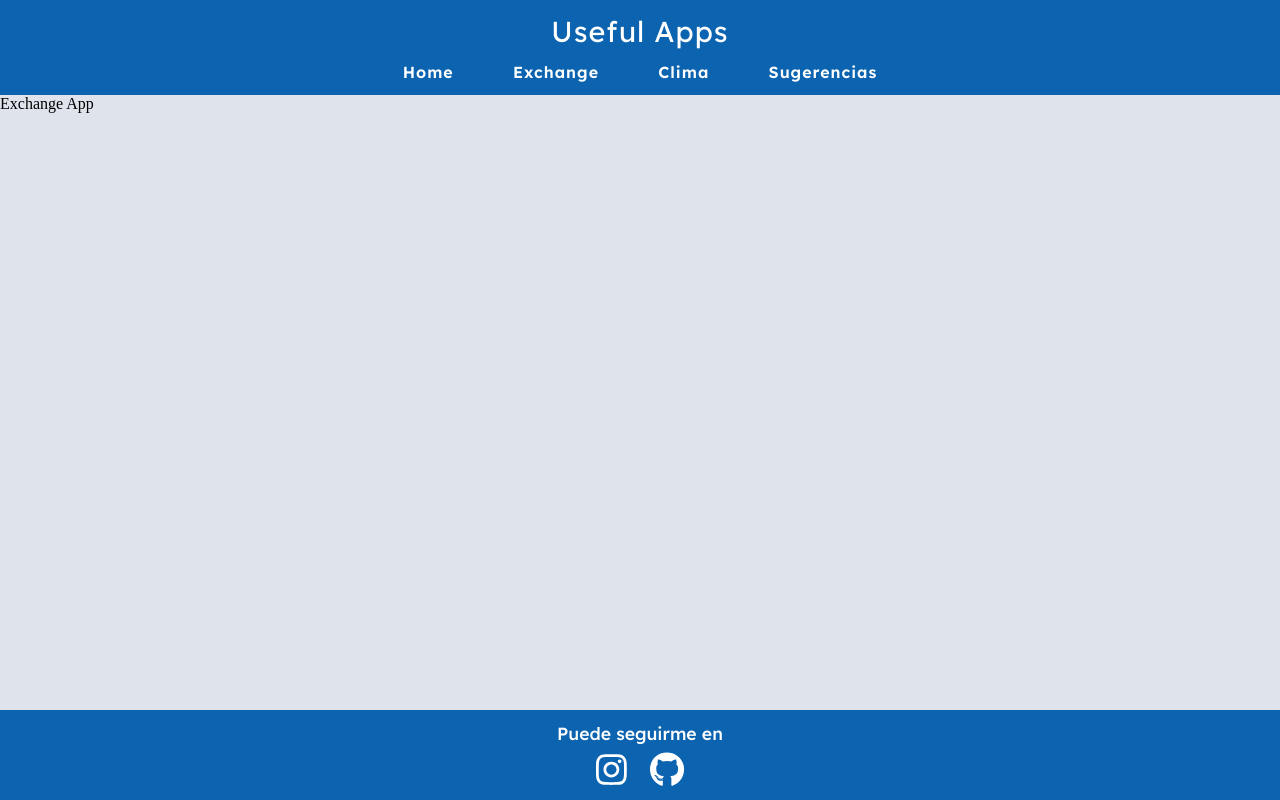
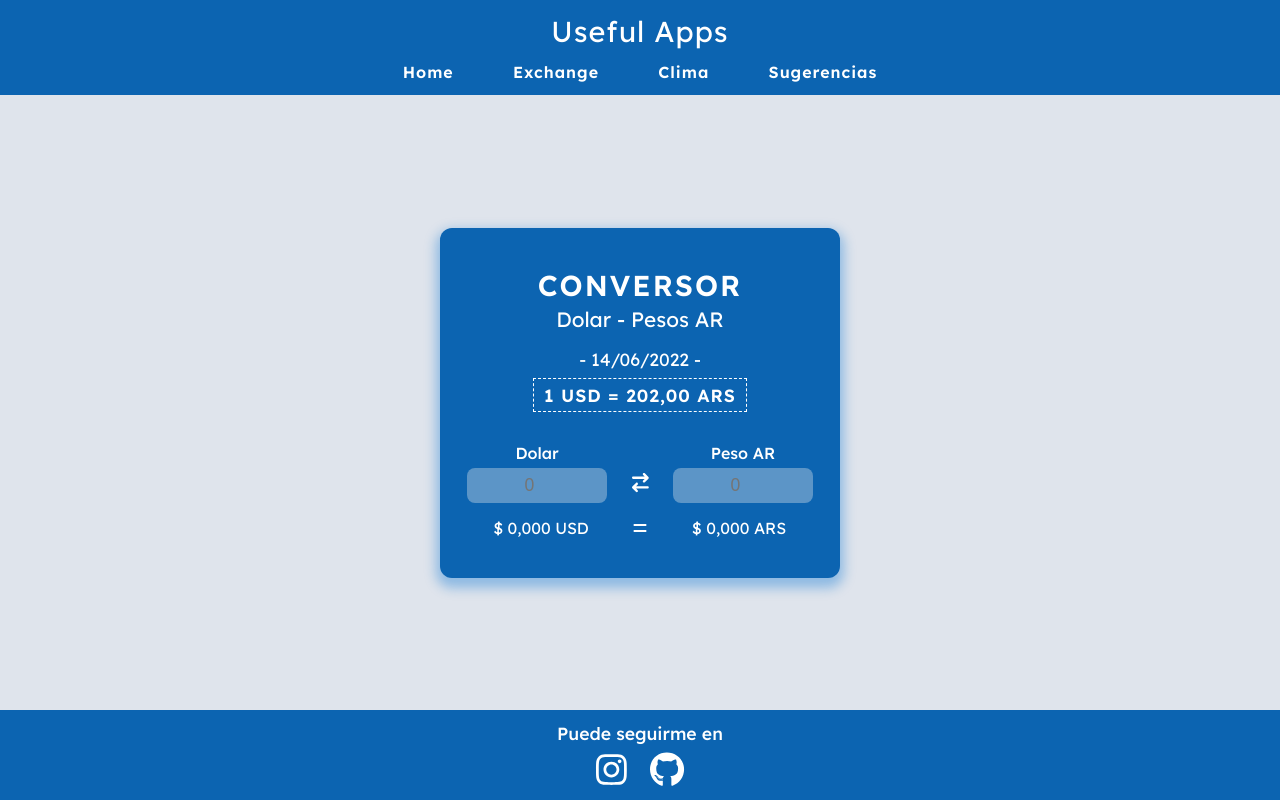
Before and after one commit to jorge088/UsefulApps, a React (Create React App) app: page /exchange in a window 1280 px wide. Built offline with nearby package versions, Linux system fonts and the light colour scheme.

Commit message:
Added ExchangeApp structure and styles

```diff
--- a/src/Components/ExchangeApp/ExchangeApp.js
+++ b/src/Components/ExchangeApp/ExchangeApp.js
@@ -1,10 +1,17 @@
 import styles from './ExchangeApp.module.css'
+import ExchangeAppCalculator from './ExchangeAppCalculator'
+import ExchangeAppCurrencyValue from './ExchangeAppCurrencyValue'
+import ExchangeAppInformation from './ExchangeAppInformation'
 
 const ExchangeApp = () => {
   return (
     <>
-      <div className={styles.exchangeApp}>
-        <p>Exchange App</p>
+      <div className={styles.exchangeAppContainer}>
+        <div className={styles.exchangeApp}>
+          <ExchangeAppInformation/>
+          <ExchangeAppCurrencyValue/>
+          <ExchangeAppCalculator/>
+        </div>
       </div>
     </>
   )
--- a/src/Components/ExchangeApp/ExchangeApp.module.css
+++ b/src/Components/ExchangeApp/ExchangeApp.module.css
@@ -1,5 +1,20 @@
-.exchangeApp{
+.exchangeAppContainer{
     margin-top: 95px;
     min-height: calc(100vh - 185px);
     width: 100vw;
+    display: flex;
+    justify-content: center;
+    align-items: center;
 }
+.exchangeApp{
+    width: 400px;
+    height: 350px;
+    background-color: var(--secundary);
+    border-radius: 12px;
+    box-shadow: 0 6px 12px 4px rgba(20, 123, 212,.4);
+    display: flex;
+    flex-direction: column;
+    align-items: center;
+    justify-content: center;
+    gap: 1em;
+}
--- /dev/null
+++ b/src/Components/ExchangeApp/ExchangeAppCalculator.js
@@ -0,0 +1,38 @@
+import styles from './ExchangeAppCalculator.module.css';
+import { FontAwesomeIcon } from '@fortawesome/react-fontawesome';
+import { faArrowRightArrowLeft, faEquals } from '@fortawesome/free-solid-svg-icons';
+const ExchangeAppCalculator = () => {
+  return (
+    <>
+      <form className={styles.currencyCalculator}>
+        <div className={styles.currencyCalculator__coin}>
+          <label className={styles.currencyCalculator__coin__name}>Dolar</label>
+          <input
+            className={styles.currencyCalculator__coin__input}
+            type='number'
+            placeholder='0'>
+          </input>
+        </div>
+        <div className={styles.currencyCalculator__exchange}>
+          <FontAwesomeIcon icon={faArrowRightArrowLeft}></FontAwesomeIcon>
+        </div>
+        <div className={styles.currencyCalculator__coin}>
+          <label className={styles.currencyCalculator__coin__name}>Peso AR</label>
+          <input
+            className={styles.currencyCalculator__coin__input}
+            type='number'
+            placeholder='0'>
+          </input>
+        </div>
+      </form>
+      <div className={styles.currencyConverted}>
+        <p className={styles.currencyConverted__values}>$ 0,000 USD</p>
+        <p className={styles.currencyConverted__icon}>
+          <FontAwesomeIcon icon={ faEquals } ></FontAwesomeIcon>
+        </p>
+        <p className={styles.currencyConverted__values}>$ 0,000 ARS</p>
+      </div>
+    </>
+  )
+}
+export default ExchangeAppCalculator
--- /dev/null
+++ b/src/Components/ExchangeApp/ExchangeAppCalculator.module.css
@@ -0,0 +1,66 @@
+.currencyCalculator{
+    font-size: 1rem;
+    color: #fff;
+    width: 90%;
+    height: 90px;
+    display: flex;
+    justify-content: space-around;
+    align-items: center;
+    font-family: 'Lexend', sans-serif;
+}
+.currencyCalculator__coin{
+    display: flex;
+    flex-direction: column;
+    align-items: center;
+    gap: .3em;
+}
+.currencyCalculator__coin__name{
+    font-size: 1em;
+    font-weight: 500;
+}
+.currencyCalculator__coin__input{
+    width: 140px;
+    height: 35px;
+    font-size: 1.1em;
+    text-align: center;
+    color: #fff;
+    font-weight: 500;
+    border-radius: 8px;
+    border-style: none;
+    background-color: rgb(240,240,240,0.35 );
+}
+.currencyCalculator__coin__input:focus{
+    outline:none;
+    box-shadow: 0 1px 8px 0px rgba(255, 255, 255, 0.4);
+}
+.currencyCalculator__coin__input[type=number] {
+    -moz-appearance:textfield; /* Firefox */
+}
+
+.currencyCalculator__exchange{
+    font-size: 1.2em;
+    cursor: pointer;
+    margin-top: 18px;
+    border-radius: 50%;
+    padding: .45em .55em;
+}
+.currencyCalculator__exchange:hover{
+    border: 1px solid #fff;
+    box-shadow: 0 1px 2px 1px rgba(255, 255, 255, 0.2);
+}
+
+.currencyConverted{
+    font-size: 1rem;
+    margin-top: -16px;
+    width: 90%;
+    color: #fff;
+    font-family: 'Lexend', sans-serif;
+    display: flex;
+    justify-content: space-around;
+}
+.currencyConverted__values{
+    width: 140px;
+    text-align: center;
+    font-size: 1em;
+    font-weight: 400;
+}
--- /dev/null
+++ b/src/Components/ExchangeApp/ExchangeAppCurrencyValue.js
@@ -0,0 +1,13 @@
+import styles from './ExchangeAppCurrencyValue.module.css';
+
+const ExchangeAppCurrencyValue = () => {
+  return (
+    <>
+      <div className={styles.currencyValueContainer}>
+        <p className={styles.currencyValueDate}>- 14/06/2022 -</p>
+        <p className={styles.currencyValueData}>1 USD = 202,00 ARS</p>
+      </div>
+    </>
+  )
+}
+export default ExchangeAppCurrencyValue
--- /dev/null
+++ b/src/Components/ExchangeApp/ExchangeAppCurrencyValue.module.css
@@ -0,0 +1,22 @@
+.currencyValueContainer{
+    font-size: 1rem;
+    width: 300px;
+    height: auto;
+    display: flex;
+    flex-direction: column;
+    align-items: center;
+    gap: .5em;
+    color: #fff;
+    font-family: 'Lexend', sans-serif;
+}
+.currencyValueDate{
+    font-size: 1.1em;
+    font-weight: 400;
+}
+.currencyValueData{
+    font-size: 1.1em;
+    font-weight: 600;
+    letter-spacing: 1px;
+    padding: .3em .6em;
+    border:dashed 1px #fff;
+}
--- /dev/null
+++ b/src/Components/ExchangeApp/ExchangeAppInformation.js
@@ -0,0 +1,13 @@
+import styles from './ExchangeAppInformation.module.css';
+
+const ExchangeAppInformation = () => {
+    return (
+        <>
+            <div className={styles.information}>
+                <h2 className={styles.informationTitle}>CONVERSOR</h2>
+                <p className={styles.informationDescription}>Dolar - Pesos AR</p>
+            </div>
+        </>
+    )
+}
+export default ExchangeAppInformation
--- /dev/null
+++ b/src/Components/ExchangeApp/ExchangeAppInformation.module.css
@@ -0,0 +1,20 @@
+.information{
+    font-size: 1rem;
+    width: 250px;
+    height: auto;
+    display: flex;
+    flex-direction: column;
+    align-items: center;
+    gap: .2em;
+    font-family: 'Lexend', sans-serif;
+    color: #fff;
+}
+.informationTitle{
+    font-size: 1.8em;
+    letter-spacing: 2px;
+    font-weight: 600;
+}
+.informationDescription{
+    font-size: 1.3em;
+    font-weight: 400;
+}
```
